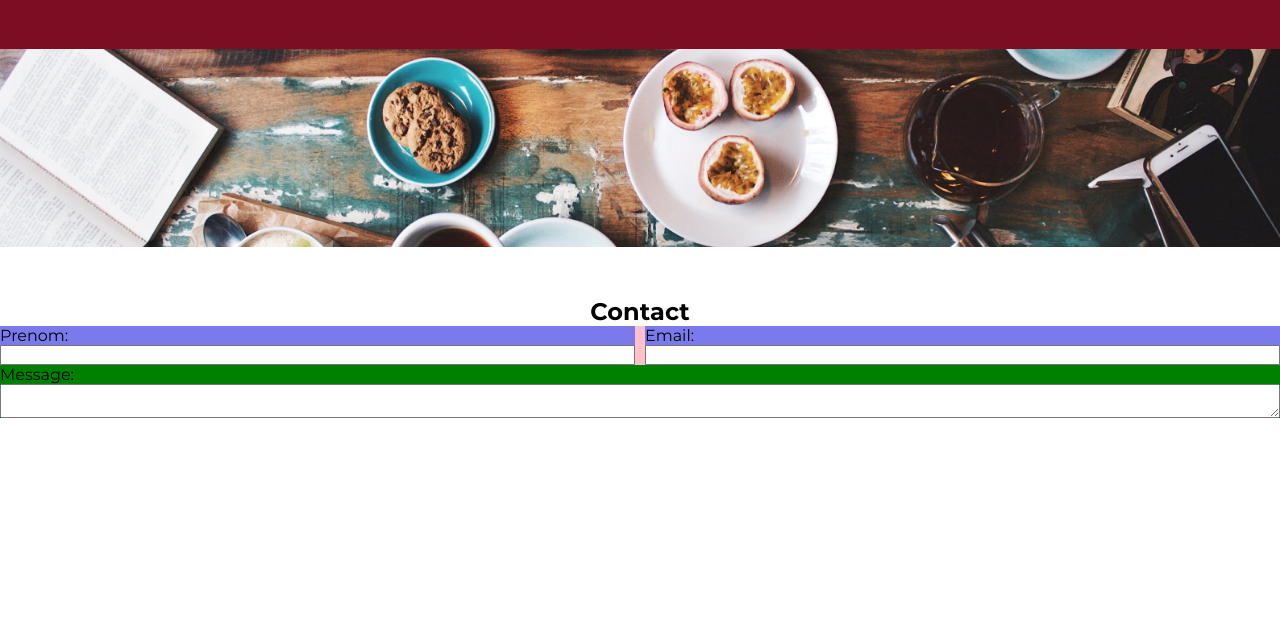
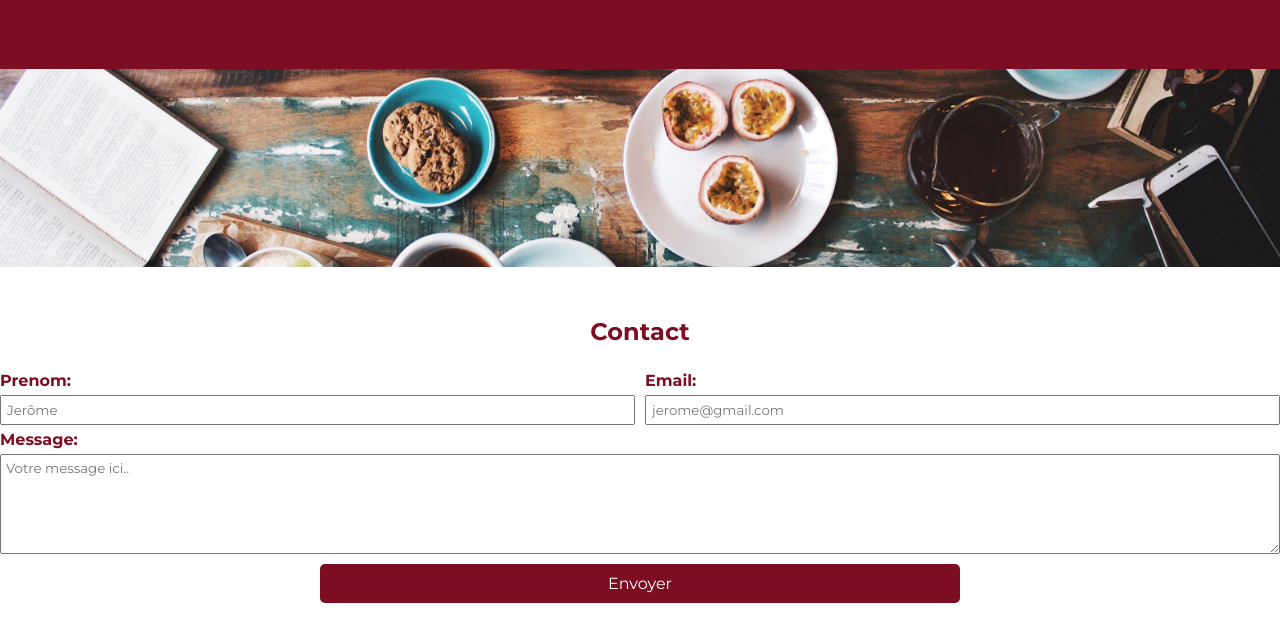
Before and after one commit to TimotheSymbolIt/foreach_koffee, a plain HTML site: page index.html in a window 1280 px wide. Shown: the part 1476-2118 px from the top of the page. Before the commit the page ends 1944 px from the top, so only its background shows below. Drawn offline with Linux system fonts and the light colour scheme; a web font is replaced by a local one.

Commit message:
Ajout d'un bouton Envoyer ainsi des marges interieurs sur chaque input

```diff
--- a/index.css
+++ b/index.css
@@ -154,6 +154,7 @@ header {
 #our_menu h2 {
   color: white;
   text-align: center;
+  margin-bottom: 20px;
 }
 
 #our_menu ul {
@@ -200,12 +201,13 @@ header {
 
 #contact h2 {
   text-align: center;
+  color: #7d0d23;
+  margin-bottom: 20px;
 }
 
 form {
   display: flex;
   flex-direction: column;
-  background-color: pink;
 
   max-width: 1400px;
   margin: auto;
@@ -219,7 +221,6 @@ form {
   display: flex;
   flex-direction: column;
   width: 50%;
-  background-color: rgb(122, 122, 237);
 }
 
 .input_container:first-of-type {
@@ -227,8 +228,38 @@ form {
 }
 
 #message_input {
-  background-color: green;
-
   display: flex;
   flex-direction: column;
 }
+
+label {
+  margin: 5px 0;
+  font-weight: bold;
+  color: #7d0d23;
+}
+
+input,
+textarea {
+  padding: 5px;
+}
+
+textarea {
+  height: 100px;
+}
+
+#button {
+  align-self: center;
+  background-color: #7d0d23;
+  color: white;
+
+  width: 50%;
+  text-align: center;
+  padding: 10px;
+  border-radius: 5px;
+  margin-top: 10px;
+}
+
+#button:hover {
+  background-color: #500313;
+  cursor: pointer;
+}
--- a/index.html
+++ b/index.html
@@ -157,18 +157,33 @@
         <form action="">
           <div id="id_inputs">
             <div class="input_container">
-              <label for="">Prenom:</label>
-              <input type="text" />
+              <label for="firstname">Prenom:</label>
+              <input
+                id="firstname"
+                name="firstname"
+                type="text"
+                placeholder="Jerôme"
+              />
             </div>
             <div class="input_container">
-              <label for="">Email:</label>
-              <input type="email" />
+              <label for="email">Email:</label>
+              <input
+                id="email"
+                name="email"
+                type="email"
+                placeholder="jerome@gmail.com"
+              />
             </div>
           </div>
           <div id="message_input">
-            <label for="">Message:</label>
-            <textarea name="" id=""></textarea>
+            <label for="message">Message:</label>
+            <textarea
+              name="message"
+              id="message"
+              placeholder="Votre message ici.."
+            ></textarea>
           </div>
+          <span id="button">Envoyer</span>
         </form>
       </section>
     </main>
```
